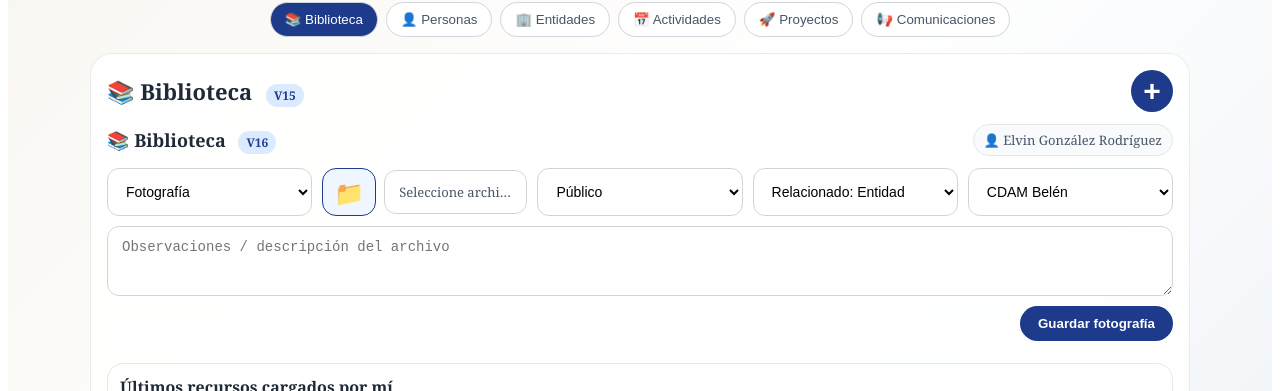
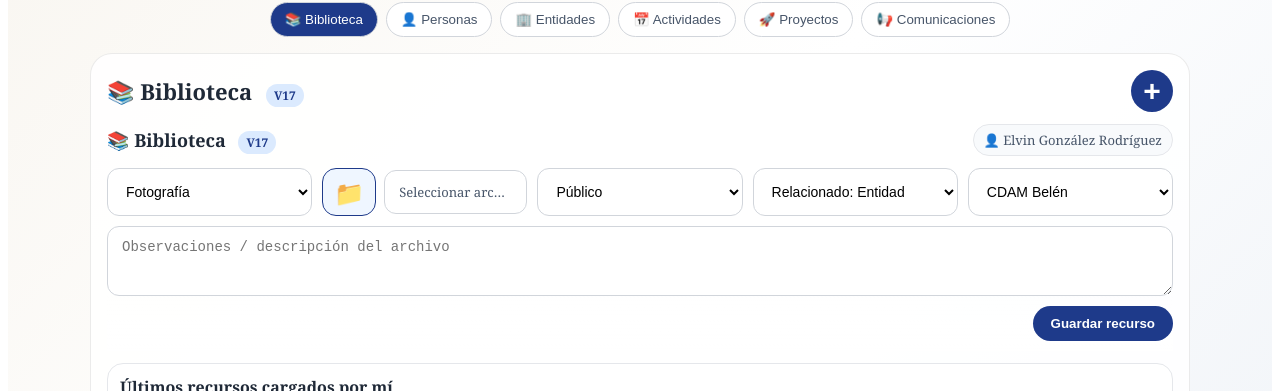
Before and after one commit to elvingr1414/belen-en-movimiento, a Next.js app: page / in a window 1280 px wide. Both pictures are taken after a click on the button "Nuevo". Shown: the part 220-611 px from the top of the page. Built offline with nearby package versions, Linux system fonts and the light colour scheme.

Commit message:
Update page.tsx

```diff
--- a/app/page.tsx
+++ b/app/page.tsx
@@ -399,7 +399,7 @@ export default function Home() {
         <section style={panel}>
           <div style={topLine}>
             <h2 style={sectionTitle}>
-              {seleccionado ? tituloRegistro(seleccionado, modulo) : <>{icono(modulo)} {nombreModulo(modulo)} <span style={versionTag}>V15</span></>}
+              {seleccionado ? tituloRegistro(seleccionado, modulo) : <>{icono(modulo)} {nombreModulo(modulo)} <span style={versionTag}>V17</span></>}
             </h2>
 
             <div style={actions}>
@@ -762,7 +762,7 @@ function RecursoForm({ recursoForm, setRecursoForm, guardarRecurso, recursos = [
   return (
     <div style={{ marginTop: 12 }}>
       <div style={libraryHeader}>
-        <div style={libraryHeaderTitle}>📚 Biblioteca <span style={versionTag}>V16</span></div>
+        <div style={libraryHeaderTitle}>📚 Biblioteca <span style={versionTag}>V17</span></div>
         <div style={libraryUser}>👤 Elvin González Rodríguez</div>
       </div>
 
@@ -806,9 +806,9 @@ function RecursoForm({ recursoForm, setRecursoForm, guardarRecurso, recursos = [
 
           <div style={fileSelectedText}>
             {archivos.length === 0
-              ? "Seleccione archivo(s)"
+              ? "Seleccionar archivo"
               : archivos.length === 1
-                ? archivos[0].nombre
+                ? "1 archivo seleccionado"
                 : `${archivos.length} archivos seleccionados`}
           </div>
         </div>
@@ -994,18 +994,7 @@ function Formulario({ modulo, datos, lectura = false }: { modulo: Modulo; datos:
 
 
 function textoGuardarBiblioteca(tipo: string) {
-  const t = (tipo || "").toLowerCase();
-
-  if (t.includes("fotografía") || t.includes("foto")) return "Guardar fotografía";
-  if (t.includes("acta")) return "Guardar acta";
-  if (t.includes("video")) return "Guardar video";
-  if (t.includes("logo")) return "Guardar logo";
-  if (t.includes("cotización")) return "Guardar cotización";
-  if (t.includes("factura")) return "Guardar factura";
-  if (t.includes("contrato")) return "Guardar contrato";
-  if (t.includes("certificado")) return "Guardar certificado";
-
-  return "Guardar en Biblioteca";
+  return "Guardar recurso";
 }
 
 function AnimatedGears() {
```
